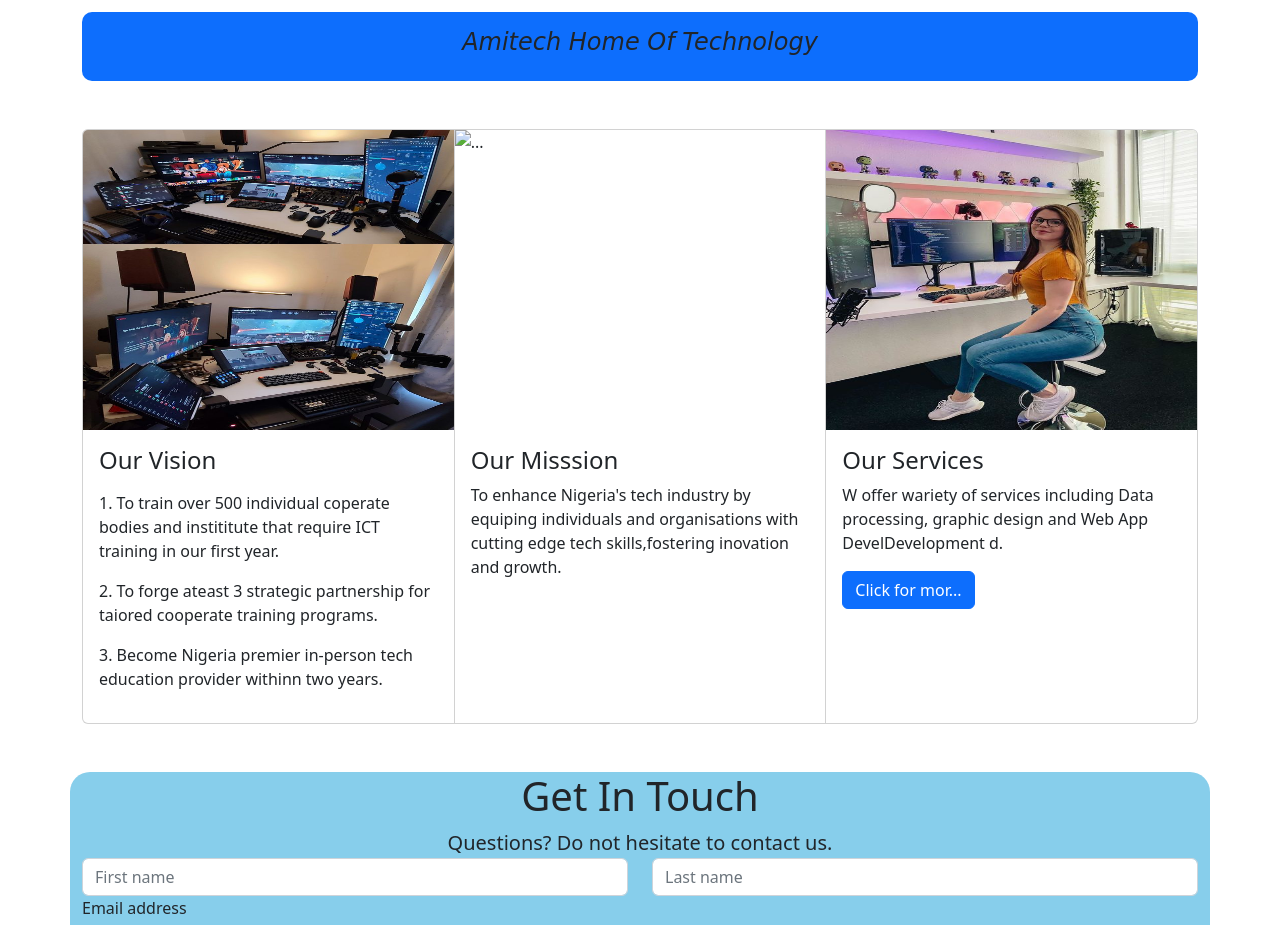
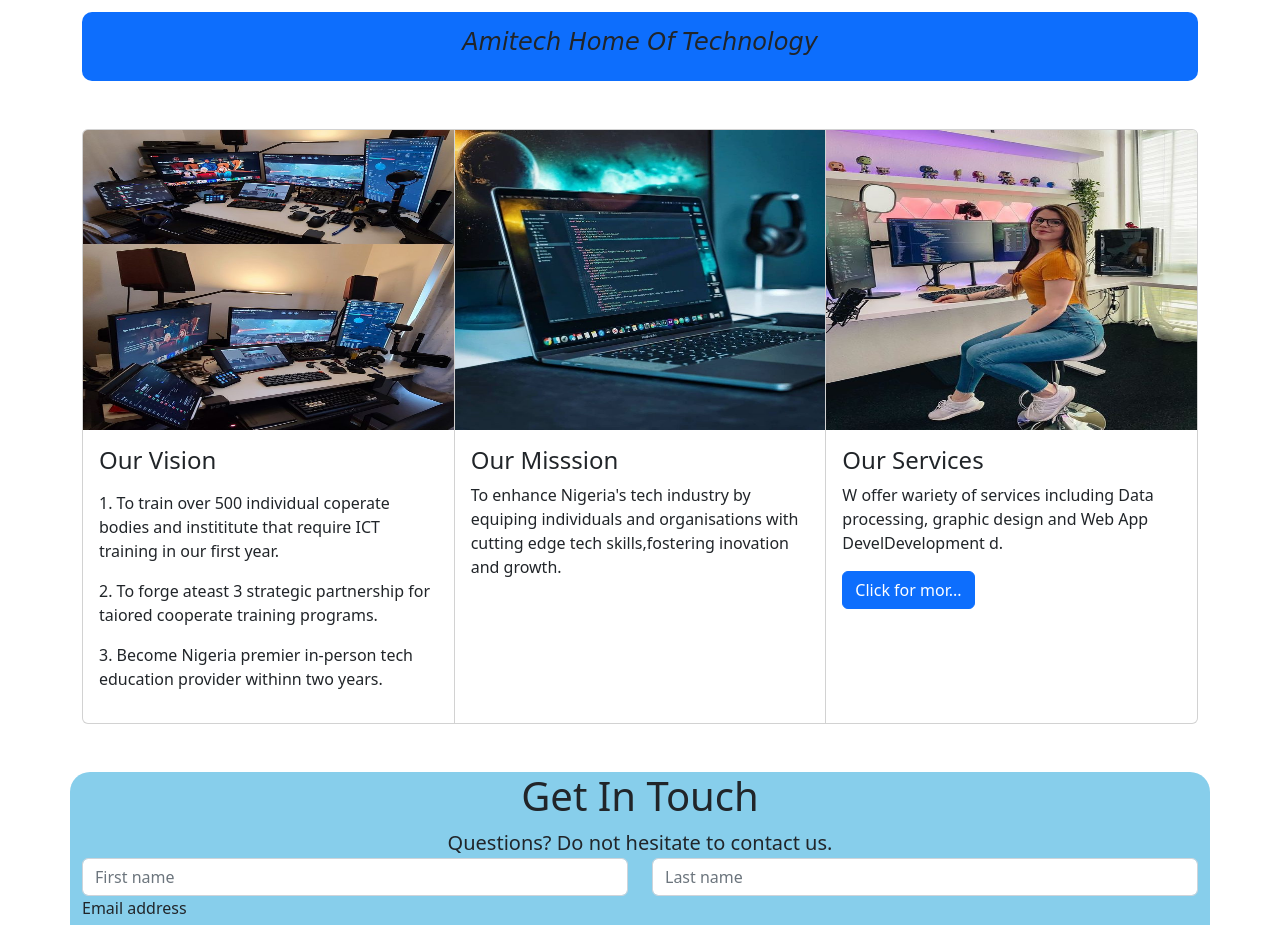
Before and after one commit to Bigben202/amitech-website, a plain HTML site: page index.html in a window 1280 px wide. Shown: the part 1020-1945 px from the top of the page. Drawn offline with nearby package versions, Linux system fonts and the light colour scheme.

Commit message:
Update index.html

```diff
--- a/index.html
+++ b/index.html
@@ -116,7 +116,7 @@
                 </div>
               </div>
               <div class="card">
-                <img src="images/mission.jpg" class="card-img-top" alt="..." style="height: 300px;">
+                <img src="images/picb.jpg" class="card-img-top" alt="..." style="height: 300px;">
                 <div class="card-body">
                   <h4 class="card-title">Our Misssion</h4>
                   <p class="card-text"> To enhance Nigeria's tech industry by equiping individuals and organisations with cutting edge tech skills,fostering inovation and growth.</p>
```
